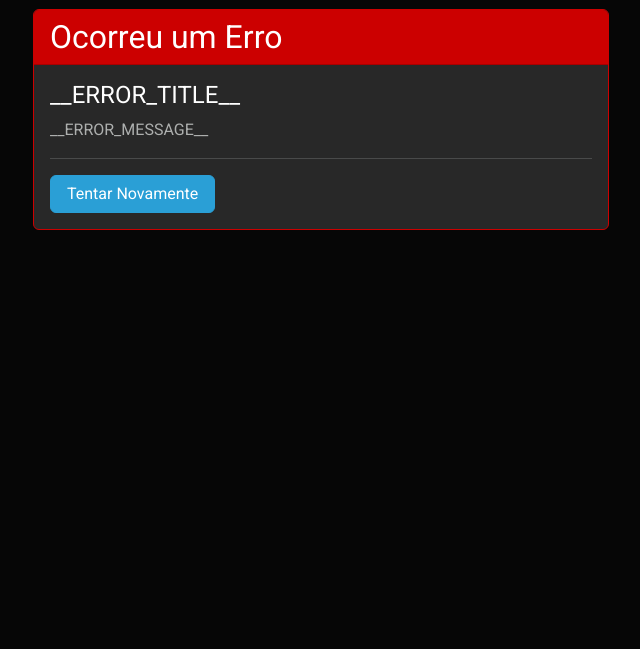
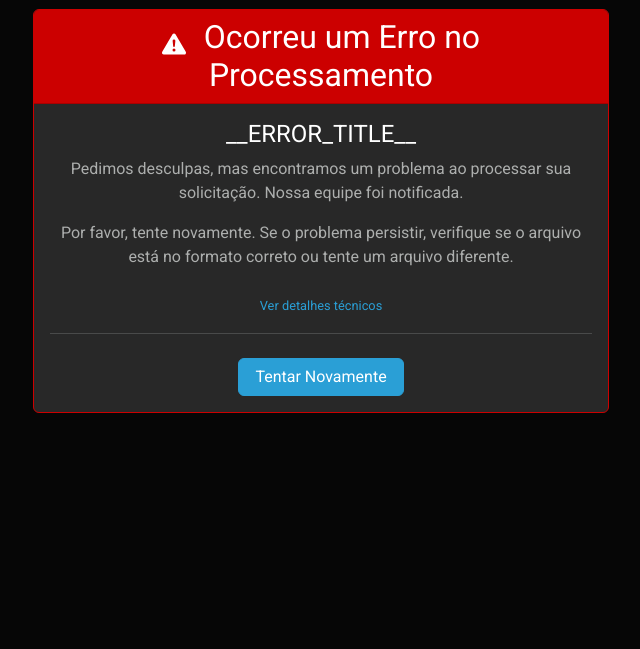
Before and after one commit to pedrorocha3247/conferencia.app, a Flask app: template templates/error.html in a window 1280 px wide. Shown: the part 151-800 px from the top of the page, without its empty margins (319-959 px from the left). Run offline with Flask 3, Linux system fonts and the light colour scheme; the template is opened without the code that fills it, so the values that code supplies are empty.

Commit message:
Update error.html

```diff
--- a/templates/error.html
+++ b/templates/error.html
@@ -6,8 +6,30 @@
     <title>Ocorreu um Erro</title>
     <link href="https://bootswatch.com/5/cyborg/bootstrap.min.css" rel="stylesheet">
     <style>
-        .container { max-width: 600px; margin-top: 50px; }
-        .company-logo { display: block; margin: 0 auto 30px auto; max-height: 80px; width: auto; }
+        .container {
+            max-width: 600px;
+            margin-top: 50px;
+        }
+        .company-logo {
+            display: block;
+            margin: 0 auto 30px auto;
+            max-height: 80px;
+            width: auto;
+        }
+        .details-link {
+            font-size: 0.8em;
+            text-decoration: none;
+        }
+        .error-details {
+            background-color: #333;
+            border: 1px solid #555;
+            padding: 10px;
+            border-radius: 5px;
+            font-family: monospace;
+            font-size: 0.8em;
+            white-space: pre-wrap;
+            word-wrap: break-word;
+        }
     </style>
 </head>
 <body>
@@ -15,17 +37,38 @@
         <div>
             <img src="https://i.postimg.cc/k52qrH0Z/Imagem1.png" alt="Logótipo da Empresa" class="company-logo">
         </div>
-        <div class="card border-danger mb-3">
+
+        <div class="card border-danger text-center">
             <div class="card-header text-white bg-danger">
-                <h4 class="mb-0">Ocorreu um Erro</h4>
+                <h4 class="mb-0">
+                    <svg xmlns="http://www.w3.org/2000/svg" width="24" height="24" fill="currentColor" class="bi bi-exclamation-triangle-fill" viewBox="0 0 16 16" style="margin-right: 10px; vertical-align: text-bottom;">
+                        <path d="M8.982 1.566a1.13 1.13 0 0 0-1.96 0L.165 13.233c-.457.778.091 1.767.98 1.767h13.713c.889 0 1.438-.99.98-1.767L8.982 1.566zM8 5c.535 0 .954.462.9.995l-.35 3.507a.552.552 0 0 1-1.1 0L7.1 5.995A.905.905 0 0 1 8 5zm.002 6a1 1 0 1 1 0 2 1 1 0 0 1 0-2z"/>
+                    </svg>
+                    Ocorreu um Erro no Processamento
+                </h4>
             </div>
             <div class="card-body">
                 <h5 class="card-title">__ERROR_TITLE__</h5>
-                <p class="card-text">__ERROR_MESSAGE__</p>
+                <p class="card-text">Pedimos desculpas, mas encontramos um problema ao processar sua solicitação. Nossa equipe foi notificada.</p>
+                <p class="card-text">Por favor, tente novamente. Se o problema persistir, verifique se o arquivo está no formato correto ou tente um arquivo diferente.</p>
+
+                <p class="mt-4">
+                    <a class="details-link" data-bs-toggle="collapse" href="#collapseDetails" role="button" aria-expanded="false" aria-controls="collapseDetails">
+                        Ver detalhes técnicos
+                    </a>
+                </p>
+
+                <div class="collapse" id="collapseDetails">
+                    <div class="error-details text-start">
+__ERROR_MESSAGE__
+                    </div>
+                </div>
+
                 <hr>
-                <a href="/" class="btn btn-primary">Tentar Novamente</a>
+                <a href="/" class="btn btn-primary mt-2">Tentar Novamente</a>
             </div>
         </div>
     </div>
+    <script src="https://cdn.jsdelivr.net/npm/bootstrap@5.3.2/dist/js/bootstrap.bundle.min.js"></script>
 </body>
 </html>
```
